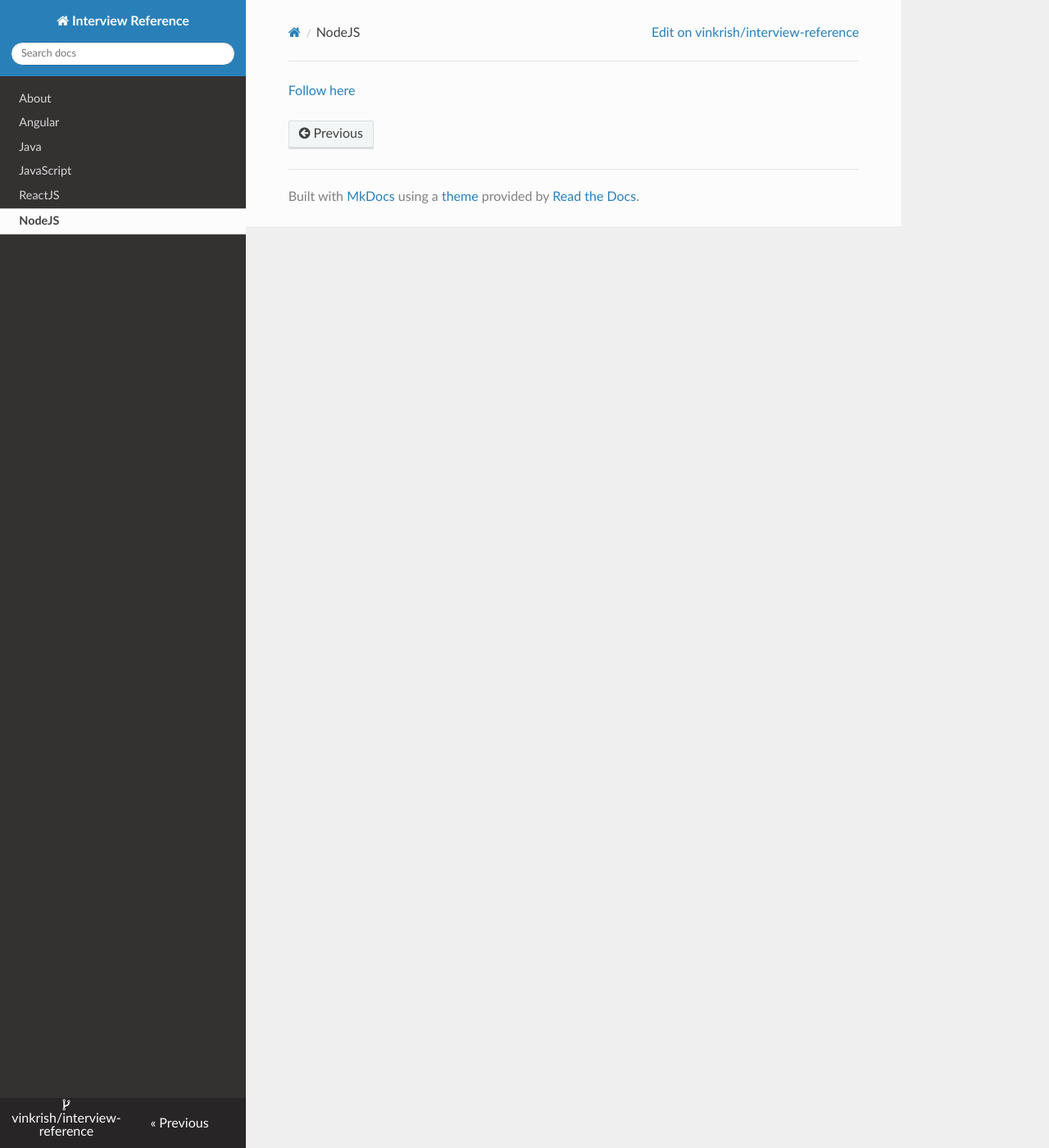
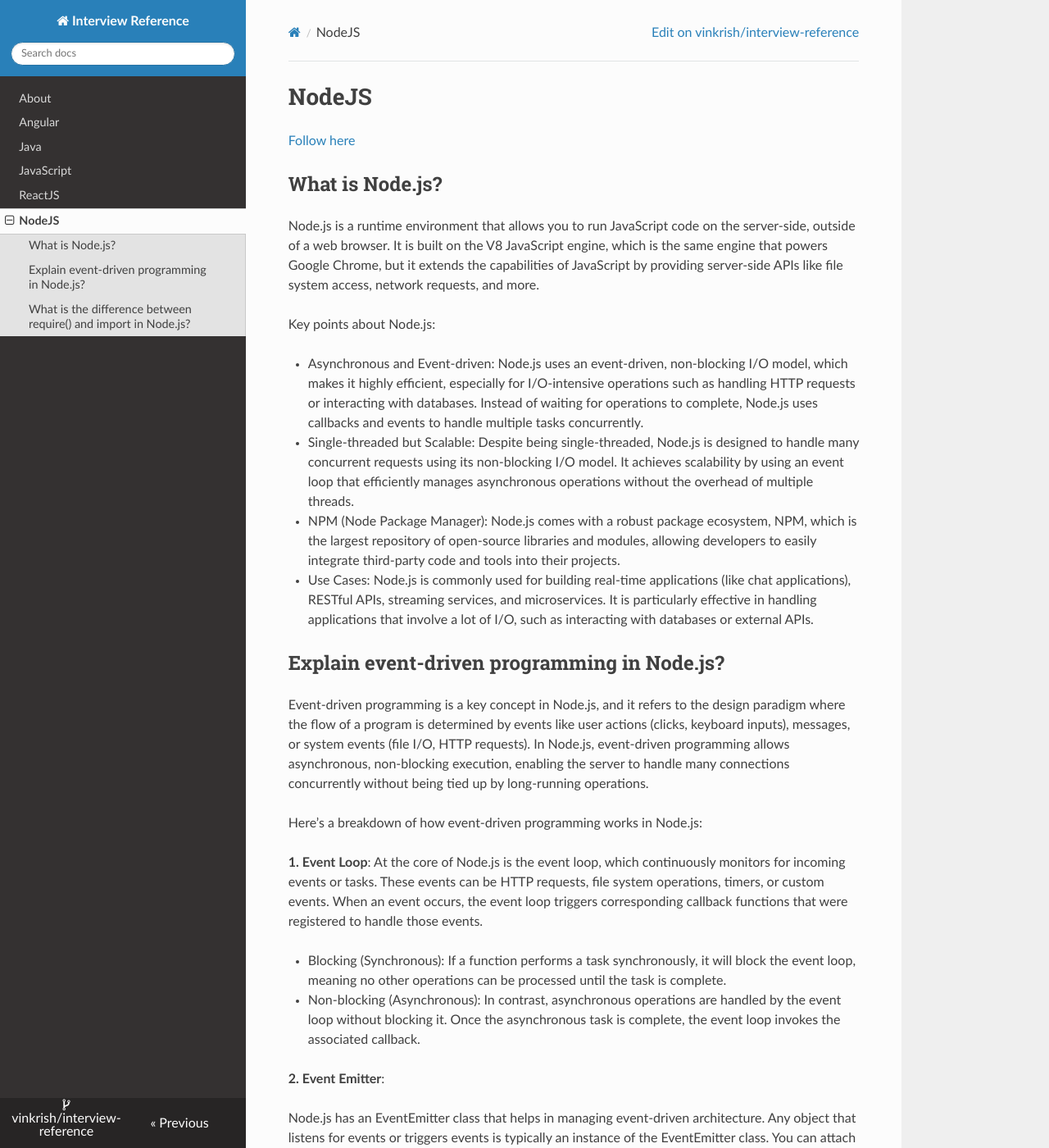
Before and after one commit to vinkrish/interview-reference, an MkDocs documentation site: the page built from docs/nodeJS.md, in a window 1280 px wide and 1400 px high. Shown: the whole window at 82% size. Built offline with MkDocs 1.6.1, drawn with Linux system fonts in a browser that asks for light colours; nearby versions of some CDN libraries; some of the changed text lies outside the part shown.

Commit message:
intro to nodeJS

```diff
--- a/docs/nodeJS.md
+++ b/docs/nodeJS.md
@@ -1 +1,53 @@
+# NodeJS
+
 [Follow here](https://vigowebs.medium.com/frequently-asked-node-js-interview-questions-and-answers-b74fa1f20678)
+
+## What is Node.js?
+
+Node.js is a runtime environment that allows you to run JavaScript code on the server-side, outside of a web browser. It is built on the V8 JavaScript engine, which is the same engine that powers Google Chrome, but it extends the capabilities of JavaScript by providing server-side APIs like file system access, network requests, and more.
+
+Key points about Node.js:
+
+- Asynchronous and Event-driven: Node.js uses an event-driven, non-blocking I/O model, which makes it highly efficient, especially for I/O-intensive operations such as handling HTTP requests or interacting with databases. Instead of waiting for operations to complete, Node.js uses callbacks and events to handle multiple tasks concurrently.
+- Single-threaded but Scalable: Despite being single-threaded, Node.js is designed to handle many concurrent requests using its non-blocking I/O model. It achieves scalability by using an event loop that efficiently manages asynchronous operations without the overhead of multiple threads.
+- NPM (Node Package Manager): Node.js comes with a robust package ecosystem, NPM, which is the largest repository of open-source libraries and modules, allowing developers to easily integrate third-party code and tools into their projects.
+- Use Cases: Node.js is commonly used for building real-time applications (like chat applications), RESTful APIs, streaming services, and microservices. It is particularly effective in handling applications that involve a lot of I/O, such as interacting with databases or external APIs.
+
+## Explain event-driven programming in Node.js?
+
+Event-driven programming is a key concept in Node.js, and it refers to the design paradigm where the flow of a program is determined by events like user actions (clicks, keyboard inputs), messages, or system events (file I/O, HTTP requests). In Node.js, event-driven programming allows asynchronous, non-blocking execution, enabling the server to handle many connections concurrently without being tied up by long-running operations.
+
+Here’s a breakdown of how event-driven programming works in Node.js:
+
+**1. Event Loop**:
+At the core of Node.js is the event loop, which continuously monitors for incoming events or tasks. These events can be HTTP requests, file system operations, timers, or custom events. When an event occurs, the event loop triggers corresponding callback functions that were registered to handle those events.
+
+- Blocking (Synchronous): If a function performs a task synchronously, it will block the event loop, meaning no other operations can be processed until the task is complete.
+- Non-blocking (Asynchronous): In contrast, asynchronous operations are handled by the event loop without blocking it. Once the asynchronous task is complete, the event loop invokes the associated callback.
+
+**2. Event Emitter**:
+
+Node.js has an EventEmitter class that helps in managing event-driven architecture. Any object that listens for events or triggers events is typically an instance of the EventEmitter class. You can attach listeners to events, and when the event occurs, Node.js invokes the corresponding callback.
+
+**3. Callbacks and Listeners**:
+In an event-driven system, callbacks (also known as event handlers or listeners) are functions that are executed when a particular event occurs. When an asynchronous operation finishes, a callback function is executed, which allows Node.js to continue running other operations while waiting for the event to occur.
+
+How it works:
+
+- Registering a listener: You attach a function (callback) to an event. This function will be executed whenever the event is emitted.
+- Emitting an event: When the event occurs (e.g., an HTTP request is received), the event emitter "emits" the event, triggering any attached listeners.
+
+**4. Advantages of Event-driven Programming in Node.js**:
+
+- Non-blocking I/O: This is particularly useful in scenarios where you have I/O-heavy operations (like reading files, querying databases) because the event loop doesn't wait for these operations to complete before moving on to handle other tasks.
+- Scalability: Since Node.js doesn’t block the execution thread for I/O operations, it can handle a large number of concurrent connections with minimal overhead.
+- Efficiency: Event-driven programming helps utilize system resources efficiently, especially in handling real-time applications, chat applications, or APIs that involve many simultaneous users or connections.
+
+## What is the difference between require() and import in Node.js?
+
+**1. Module Systems**:
+
+- `require()`: This is the standard way of importing modules in Node.js using the CommonJS module system. It has been in use since the early days of Node.js.
+ - `require()` is dynamic, meaning it can be called conditionally, at any point in the code. This allows you to load modules at runtime.
+- `import`: This is part of the ES6 (ECMAScript 2015) standard, also known as the ESM (ECMAScript Module) system, which was introduced later and is now supported in modern JavaScript environments, including Node.js (since version 12+ with certain configurations).
+ - `import` is static, meaning it must be called at the top level of the module and cannot be conditionally imported. All imports are resolved at the start of the program.
```
